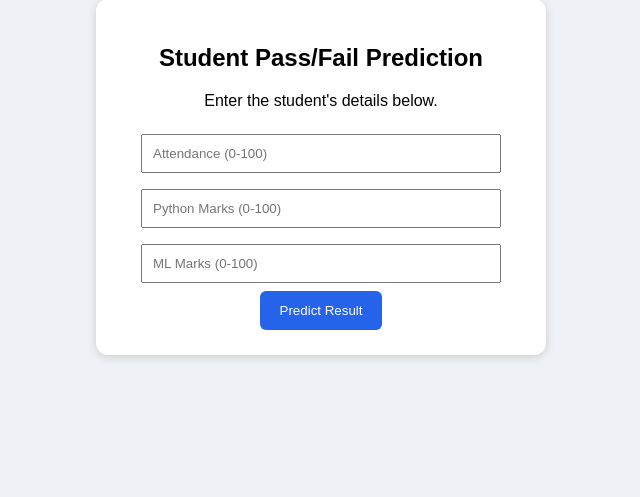
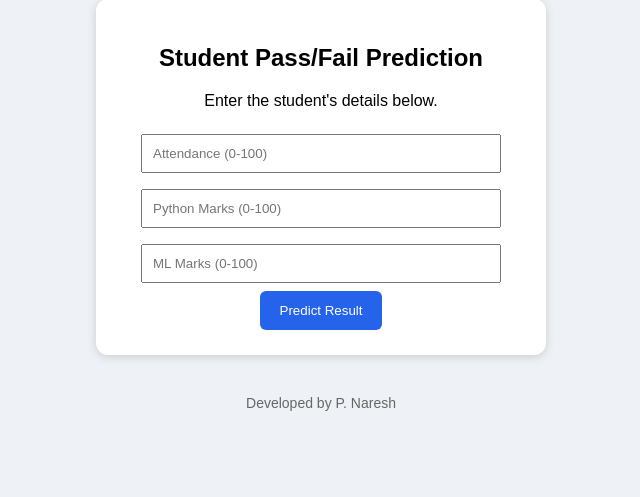
Before and after one commit to Naresh238/student-pass-fail-prediction, a Flask app: page / in a window 1280 px wide. Shown: the part 49-546 px from the top of the page, without its empty margins (319-959 px from the left). Run offline with Flask 3, Linux system fonts and the light colour scheme; parts of the project's set-up code (start-up, migrations or seed data) failed here and were passed over.

Commit message:
Add developer name to website

```diff
--- a/templates/index.html
+++ b/templates/index.html
@@ -81,5 +81,10 @@
             <p class="error">{{ error }}</p>
         {% endif %}
     </div>
+
+<footer style="text-align: center; margin-top: 25px; padding: 15px; color: #666; font-size: 14px;">
+    Developed by P. Naresh
+</footer>
+
 </body>
 </html>
```
